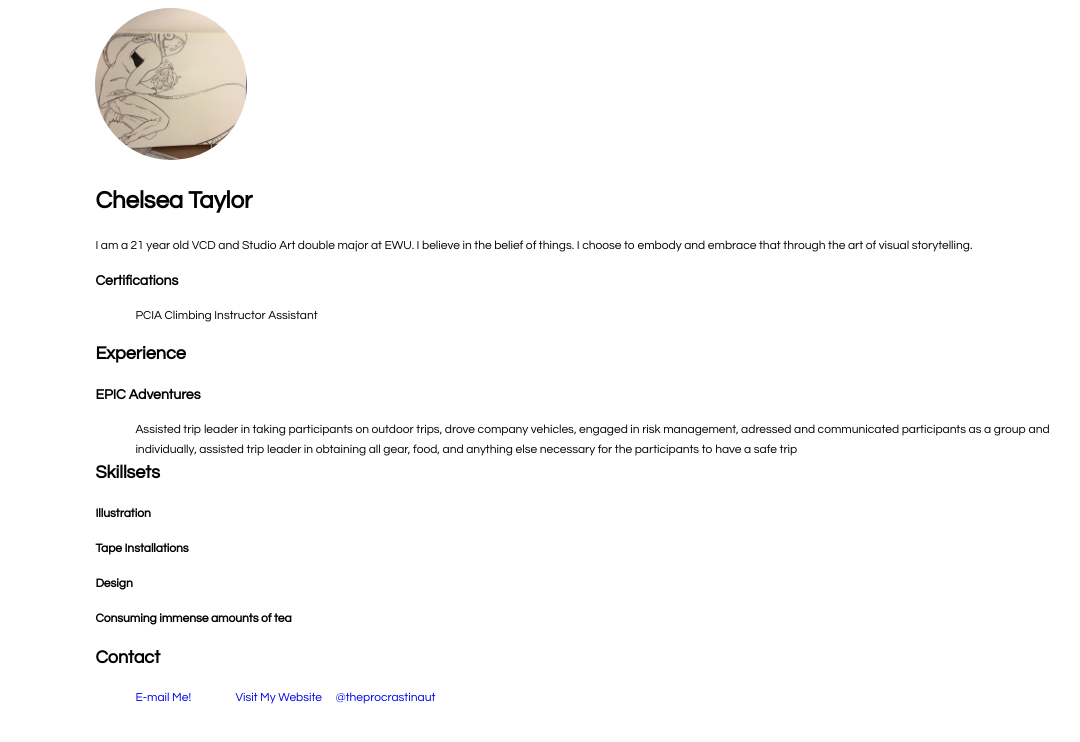
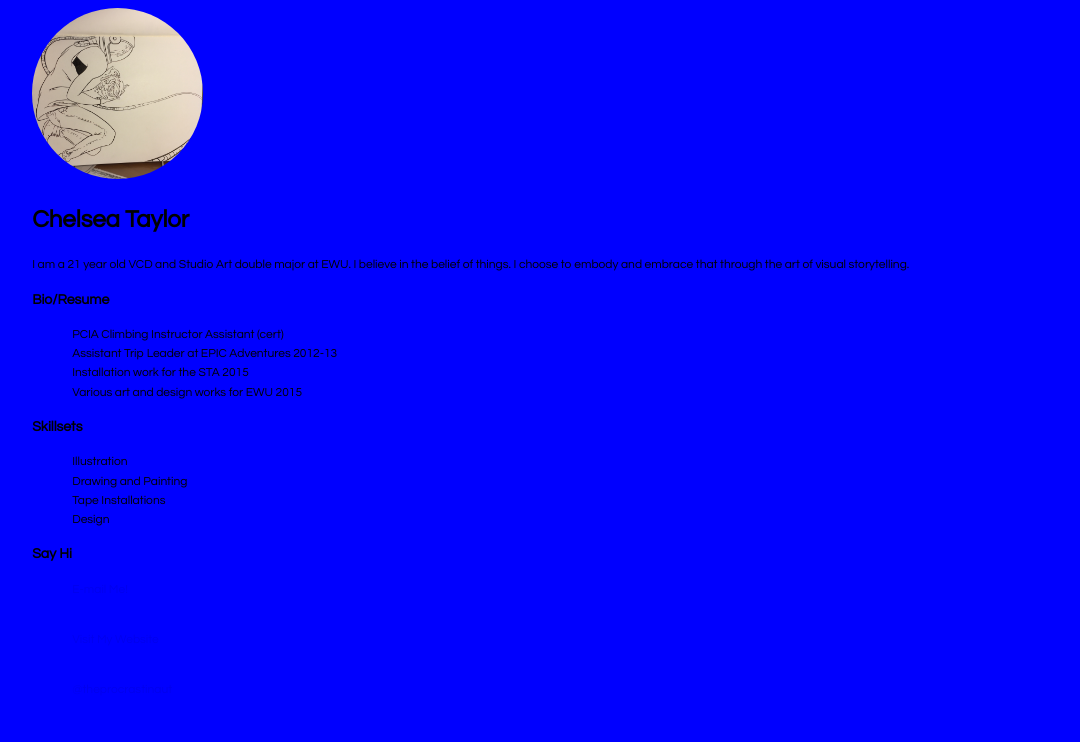
Before and after one commit to ctaylor12/ctaylor12.github.io, a plain HTML site: page index.html in a window 1280 px wide. Shown: the whole page, without its empty margins (39-1119 px from the left). Drawn offline with Linux system fonts and the light colour scheme.

Commit message:
more media styling

```diff
--- a/css/styles.css
+++ b/css/styles.css
@@ -53,42 +53,59 @@ ul {
     list-style: none;
 }
 
-li {
-    float: left;
-}
-
 /* Media Query */
 
     /* Mobile */
-/*
     @media screen and (min-width: 20em) {
 
-      body {
-        background: red;
-      }
+          body {
+            background: red;
+          }
+
+        .container {
+        margin: 0 auto;
+        width: 90%;
+        }
+
+        .astro {
+            width: 23%;
+            height: 23%;
+        }
 
     }
-*/
 
     /* Tablet */
-/*
     @media screen and (min-width: 48em) {
 
       body {
         background: green;
       }
+        .container {
+        margin: 0 auto;
+        width: 85%;
+        }
+
+        .astro {
+            width: 17%;
+            height: 17%;
+        }
 
     }
-*/
 
     /* Desktop */
-/*
     @media screen and (min-width: 64em) {
 
       body {
         background: blue;
       }
+        .container {
+        margin: 0 auto;
+        width: 90%;
+        }
+
+        .astro {
+            width: 15%;
+            height: 15%;
+        }
 
     }
-
-*/
--- a/index.html
+++ b/index.html
@@ -14,31 +14,29 @@
 
     <p>I am a 21 year old VCD and Studio Art double major at EWU. I believe in the belief of things. I choose to embody and embrace that through the art of visual storytelling. </p>
 
-    <h3>Certifications</h3>
+
+    <h3>Bio/Resume</h3>
     <ul>
-            <li>PCIA Climbing Instructor Assistant</li>
-        </ul><br>
+        <li>PCIA Climbing Instructor Assistant (cert)</li>
+        <li>Assistant Trip Leader at EPIC Adventures 2012-13</li>
+        <li>Installation work for the STA 2015</li>
+        <li>Various art and design works for EWU 2015</li>
+    </ul>
 
-<h2>Experience</h2>
-
-<h3>EPIC Adventures</h3>
+    <h3>Skillsets</h3>
 
     <ul>
-           <li>Assisted trip leader in taking participants on outdoor trips, drove company vehicles, engaged in risk management, adressed and communicated participants as a group and individually, assisted trip leader in obtaining all gear, food, and anything else necessary for the participants to have a safe trip</li>
+        <li>Illustration</li>
+        <li>Drawing and Painting</li>
+        <li>Tape Installations</li>
+        <li>Design</li>
     </ul>
 
-<h2>Skillsets</h2>
-
-<h4>Illustration</h4>
-<h4>Tape Installations</h4>
-<h4>Design</h4>
-<h4>Consuming immense amounts of tea</h4>
-
-    <h2>Contact</h2>
+    <h3>Say Hi</h3>
 
         <ul>
             <li><a href="chelseataylor@eagles.ewu.edu">E-mail Me!</a></li>
-        <li><a href="http://ctaylor12.github.io">Visit My Website</a></li>
+            <li><a href="http://ctaylor12.github.io">Visit My Website</a>                    </li>
             <li><a href="https://instagram.com/theprocrastinaut/">@theprocrastinaut</a></li>
         </ul>
    </div>
```
Lines whose indentation alone changed are shown as unchanged.
